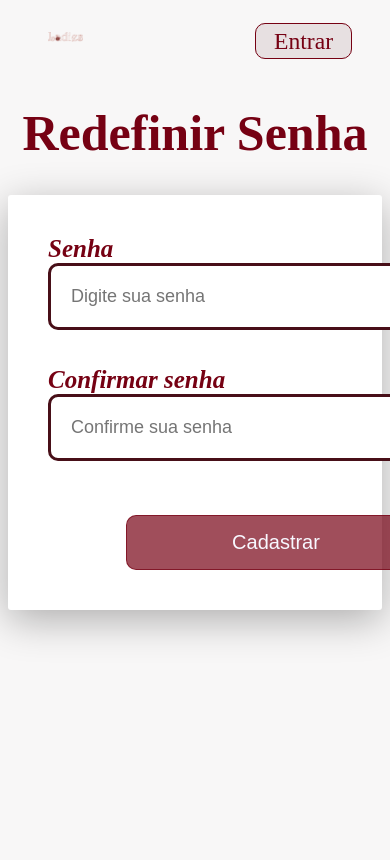
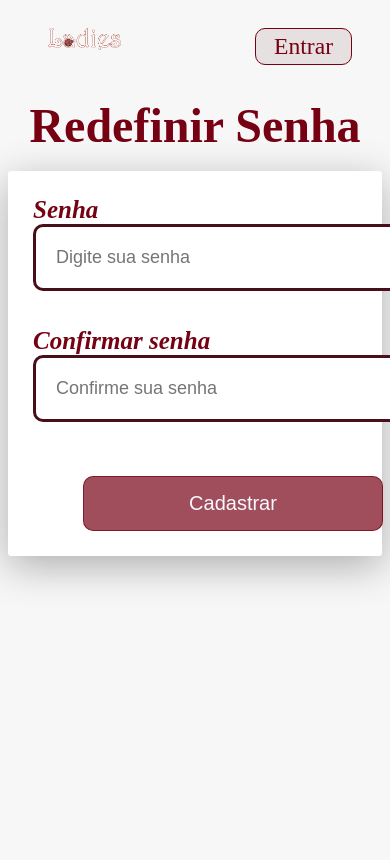
Before and after one commit to iellenLuiza/ladies, a PHP site: page /telarecuperar2.html in a window 390 px wide; the page is wider, and only the part inside the window is pictured. After the commit the page ends 585 px from the top of that part, so only its background shows below. Run offline with PHP 8.4, Linux system fonts and the light colour scheme; some web fonts are replaced.

Commit message:
Tela de recuperar senha quase responsiva
Falta diminuir os campos input e botão

```diff
--- a/css/cabecalho_alternativo_recuperarsenha.css
+++ b/css/cabecalho_alternativo_recuperarsenha.css
@@ -5,6 +5,20 @@ header {
 	padding-top: 20px;
 	padding-bottom: 15px;
 	padding-right: 30px;
+}
+header .nav {
+    display: flex;
+    flex-direction: row;
+    align-items: flex-start;
+    max-width: 1100px;
+}
+header #logo {
+	width: 19%;
+	}
+@media screen and (max-width: 700px) {
+.conta #logo {
+width: 40%;
+}
 }
 
 /*Animação da logo*/
--- a/css/telarecuperarsenha.css
+++ b/css/telarecuperarsenha.css
@@ -1,20 +1,23 @@
+
 div {
     display: block;
 }
-
+.root {
+    min-height: 100%;
+    display: flex;
+    flex-direction: column;
+}
+.conta {
+    background-size: cover;
+    min-height: 100%;
+}
 body {
-    background-color: rgba(150, 141, 139, 0.062);
     box-sizing: border-box;
-    min-height: 100vh;
+    background-color: rgba(150, 141, 139, 0.062)
 }
-
-/*Formatação do texto em recuperar senha*/
-p{
-    font-family: 'Times New Roman', Times, serif;
-    font-size: 25px;
-    color:rgb(82, 81, 81);
-    font-style: italic;
-	font-weight: bold;
+.wrapper {
+    max-width: 1400px;
+    margin: 0 auto;
 }
 
 /*Formatação do formulario, tamanho, cor, borda...*/
@@ -28,26 +31,63 @@ form {
     max-width: 450px;
     margin: 0 auto;
   }
+  .div_form {
+    max-width: 1400px;
+    margin: 0 auto;
+}
+@media screen and (max-width: 700px) {
+.conta form {
+    max-width: 380px;
+    padding: 25px 25px;
+    margin: 0 auto;
+}
+}
+/*----------------Fim Formatação do Formulário---------------*/
 
 /*Formatação do título redefinir e recuperar senha*/
 .titulo{
     font-family: lobster;
+    color: rgb(118,1, 19);
+}
+.tit_form {
+    max-width: 1200px;
+    margin: 0 auto;
+
+}
+.conta h1 {
+    margin: 21px 0 30px;
+    font-weight: 500;
+    font-size: 42px;
+    line-height: 51px;
     font-weight: bolder;
     text-align: center;
     font-size: 50px;
-    color: rgb(118,1, 19);
 }
+@media screen and (max-width: 700px) {
+.conta h1 {
+    margin-bottom: 20px;
+   margin: 20px 0;
+   font-size: 300%;
+}
+}
+/*---------------Fim Formatação do título-----------------*/
 
-/*Formatação do título redefinir e recuperar senha*/
-.div_titulo {
-    max-width: 1200px;
-    margin: 0 auto;
+/*Formatação do texto em recuperar senha*/
+p{
+    font-family: 'Times New Roman', Times, serif;
+    font-size: 25px;
+    color:rgb(82, 81, 81);
+    font-style: italic;
+	font-weight: bold;
 }
+@media screen and (max-width: 700px) {
+form p {
+    font-size: 20px;
+    line-height: 21px;
+}
+}
+/*------------------Fim Formatação do texto--------------*/
 
-.div_form {
-    max-width: 1400px;
-    margin: 0 auto;
-}
 /*Formatação dos campos*/
 .input_form {
     padding: 20px 20px 20px 20px;
@@ -56,6 +96,12 @@ form {
     border: solid 3px rgb(72, 15, 24);
     border-radius: 10px;
     font-size: 18px;
+}
+@media screen and (max-width: 700px) {
+.conta .input_form {
+padding: 20px 20px 20px 20px;
+width:350px;
+}
 }
 
 /*Formatação dos títulos dos campos*/
@@ -79,12 +125,20 @@ div.espaco_pla{
     cursor: pointer;
     padding: 15px 15px 15px  15px;
     font-size: 20px;
-    margin-left: 78px;
+    margin-left: 75px;
     background-color: rgba(118, 1, 19, 0.694);
     border: 1px solid  rgba(118, 1, 19, 0.694);
     color:ghostwhite;
     border-radius: 10px;
     transition: 0.4s ease-in-out;
+}
+/*-------Botão Responsivo-------*/
+@media screen and (max-width: 700px) {
+.conta #botao1 {
+padding:  15px 15px 15px  15px;
+width:300px;
+margin-left: 53px;
+}
 }
 
 /*Animação do botão receber email*/
@@ -106,6 +160,15 @@ div.espaco_pla{
     color:ghostwhite;
     border-radius: 10px;
     transition: 0.4s ease-in-out;
+}
+
+/*-------Botão Responsivo-------*/
+@media screen and (max-width: 700px) {
+.conta #botao2 {
+padding:  15px 15px 15px  15px;
+width:300px;
+margin-left: 50px;
+}
 }
 
 /*Animação do botão cadastrar*/
--- a/telarecuperar2.html
+++ b/telarecuperar2.html
@@ -12,33 +12,42 @@
 </head>
 
 <body>
+    <div class="root">
+        <div class="conta">
+            <div class="wrapper">
                 <!--Cabeçalho-->
                 <header>
-        <a href="index.html"><img id="logo" src="assets/img/Logo_info3ANO_versao1-ie.png" width="19%"
+                    <a href="index.html"><img id="logo" src="assets/img/Logo_info3ANO_versao1-ie.png"
                         alt="logo localizada cabeçalho"></a>
 
-        <nav>
+                    <nav class="nav">
+
                         <a href="telaLoginCadastro.html" id="btnNavDestaque">Entrar</a>
                     </nav>
                 </header>
 
+                <div class="tit_form">
+                    <!--Título-->
 
-    <!--Título-->
-    <div class="div_titulo">
                         <h1 class="titulo">Redefinir Senha</h1>
-    </div>
 
                     <!--Formulário-->
                     <div>
                         <form action="">
 
-            <label class="label_form">Senha <br><input class="input_form" type="password" autocomplete="off"
-                    placeholder="Digite sua senha" name="senha" required></label> <br> <br>
-            <label class="label_form">Confirmar senha <br> <input class="input_form" type="password" autocomplete="off"
-                    placeholder="Confirme sua senha" name="senha1" required></label> <br>
+                            <label class="label_form">Senha <br><input class="input_form" type="password"
+                                    autocomplete="off" placeholder="Digite sua senha" name="senha" required></label>
+                            <br> <br>
+                            <label class="label_form">Confirmar senha <br> <input class="input_form" type="password"
+                                    autocomplete="off" placeholder="Confirme sua senha" name="senha1" required></label>
+                            <br>
                             <br> <br>
                             <input id="botao2" type="submit" value="Cadastrar">
                         </form>
+                    </div>
+                </div>
+            </div>
+        </div>
     </div>
 
 </body>
```
Also changed, not shown: telarecuperar.html (+11 -6 lines). Lines whose indentation alone changed are shown as unchanged.
